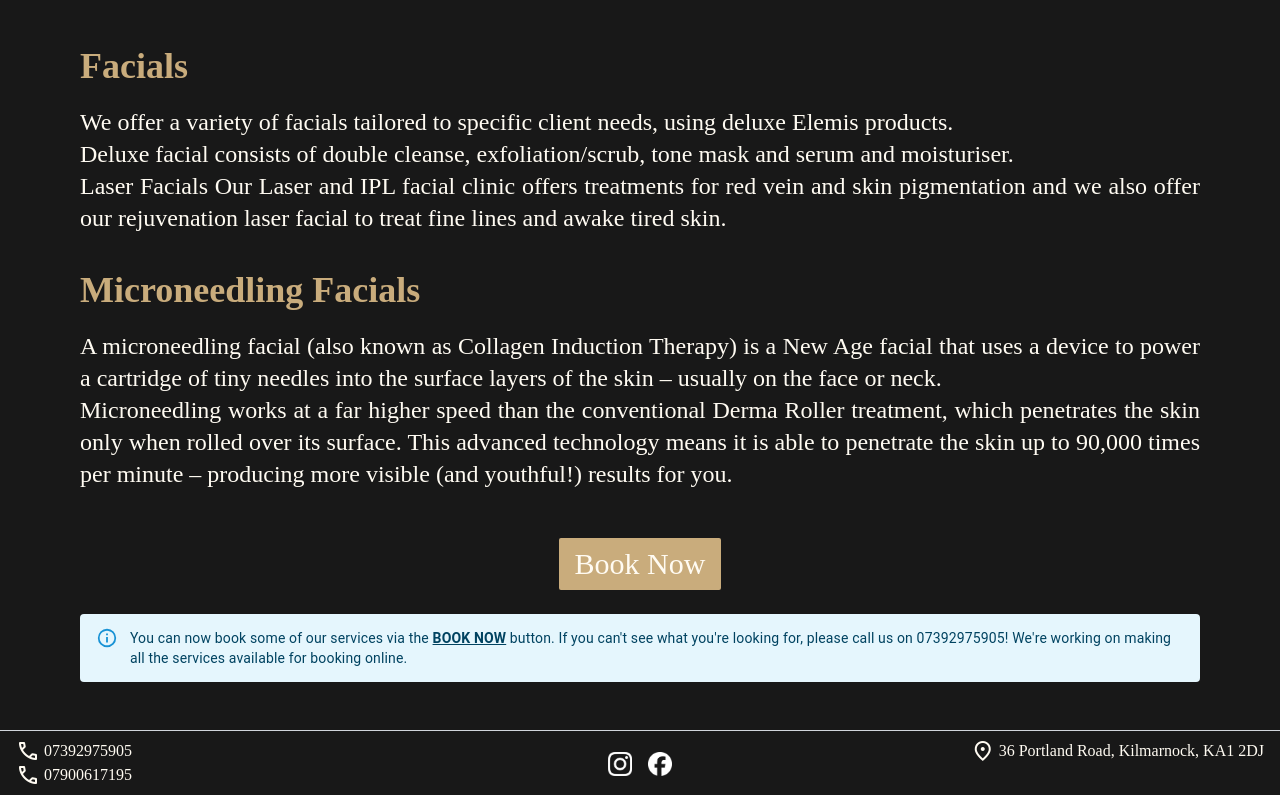
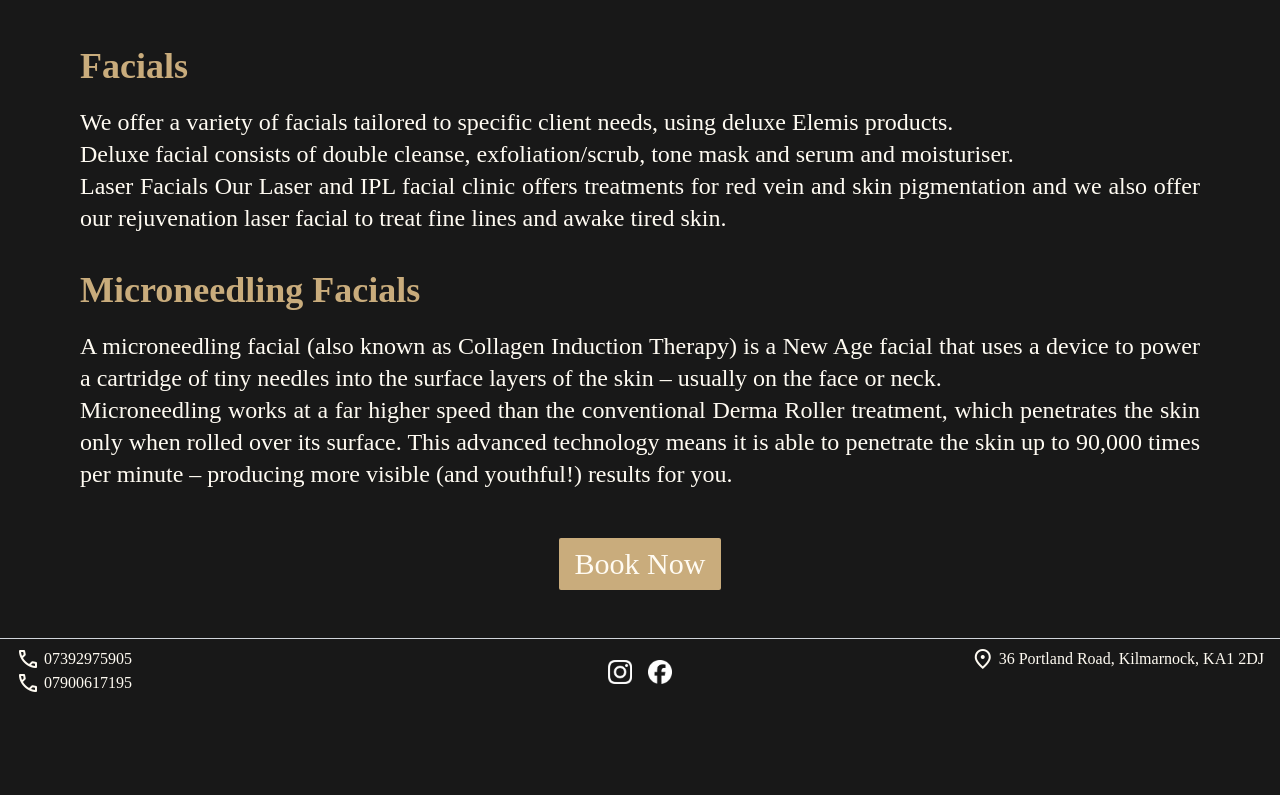
Before and after one commit to BSasfy/hidden-haven, a Next.js app: page /services/beauty in a window 1280 px wide. Shown: the part 385-1180 px from the top of the page. After the commit the page ends 1088 px from the top, so only its background shows below. Built offline with nearby package versions, Linux system fonts and the light colour scheme; a web font is replaced by a local one.

Commit message:
remove alert from services pages

```diff
--- a/app/_components/services-button/ServicesButton.tsx
+++ b/app/_components/services-button/ServicesButton.tsx
@@ -10,18 +10,6 @@ export function ServicesButton() {
       >
         Book Now
       </Link>
-      <Alert severity="info" className="mt-6">
-        You can now book some of our services via the{" "}
-        <Link
-          href="https://the-haven-shop.square.site/s/appointments"
-          className="font-bold underline"
-        >
-          BOOK NOW
-        </Link>
-        &nbsp;button. If you can&apos;t see what you&apos;re looking for, please
-        call us on 07392975905! We&apos;re working on making all the services
-        available for booking online.
-      </Alert>
     </div>
   );
 }
```
